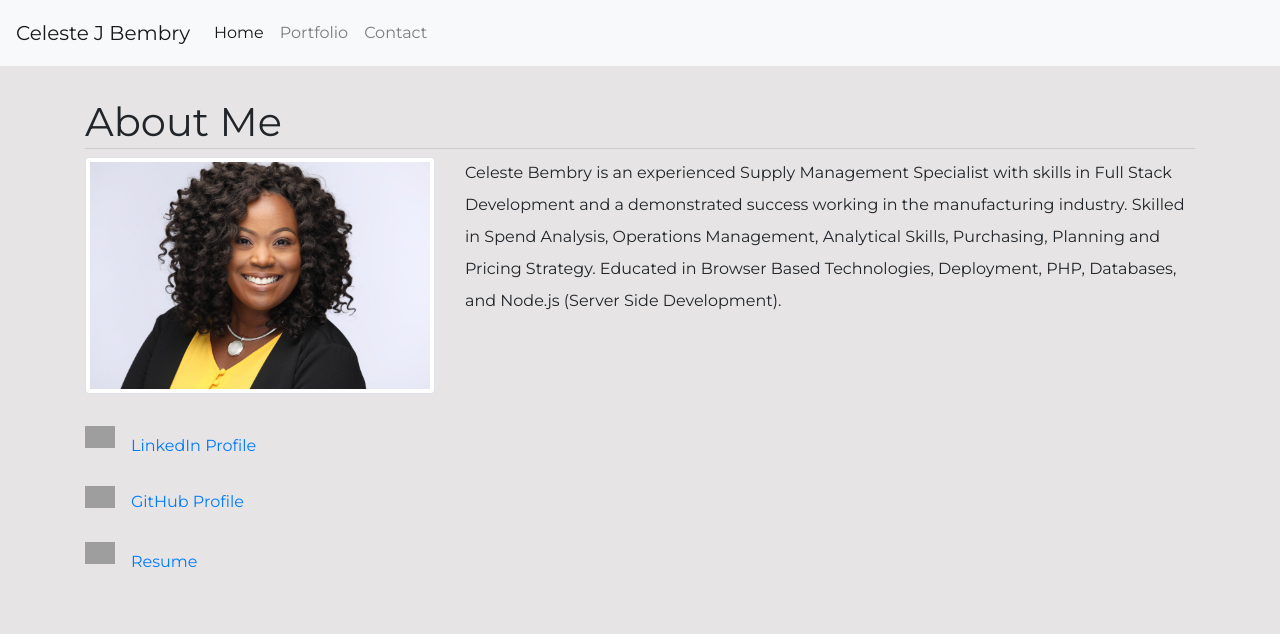
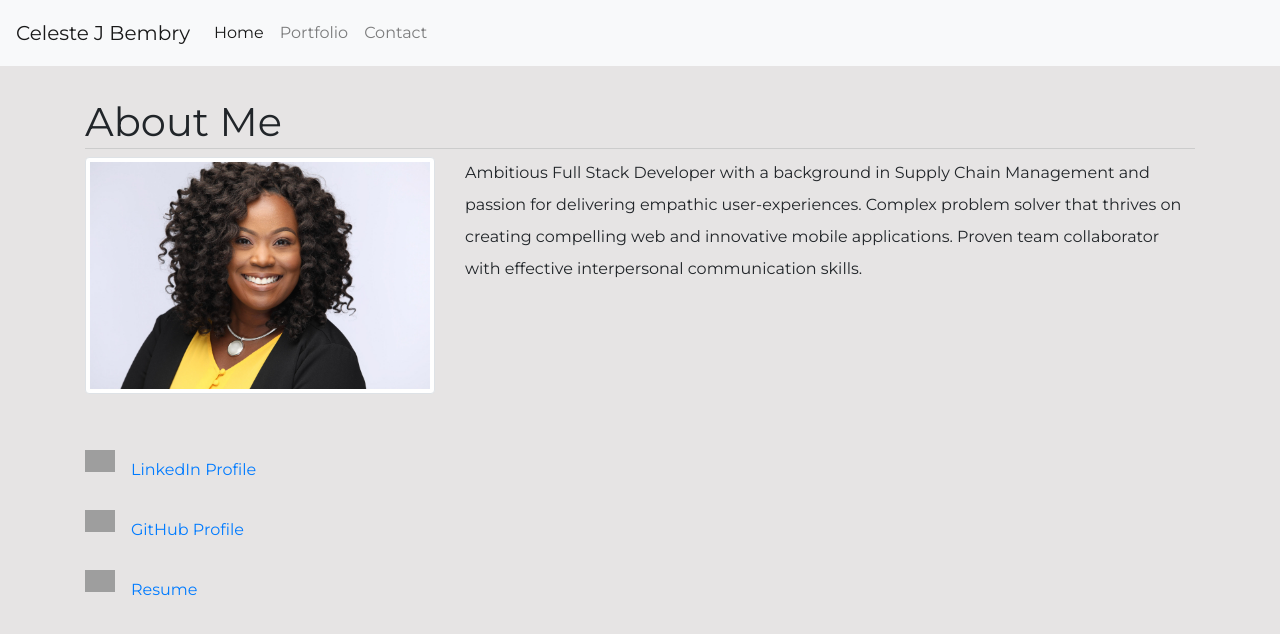
Before and after one commit to CelesteJBembry/CelesteJBembry.github.io, a plain HTML site: page index.html in a window 1280 px wide. Drawn offline with nearby package versions, Linux system fonts and the light colour scheme; grey boxes are pictures that could not be loaded.

Commit message:
changes to image links on home page

```diff
--- a/index.html
+++ b/index.html
@@ -68,27 +68,31 @@
         </div>
         <div class="col-lg-8">
               <p>
-                Celeste Bembry is an experienced Supply Management Specialist with skills in Full Stack Development and a demonstrated success working in the manufacturing industry. Skilled in Spend Analysis, Operations Management, Analytical Skills, Purchasing, Planning and Pricing Strategy. Educated in Browser Based Technologies, Deployment, PHP, Databases, and Node.js (Server Side Development).
-                </p>
+                Ambitious Full Stack Developer with a background in Supply Chain Management and passion for delivering empathic user-experiences. Complex problem solver that thrives on creating compelling web and innovative mobile applications. Proven team collaborator with effective interpersonal communication skills.
+              </p>
         </div>
       </div>
       <br>
       <div class="row">
       <div class="col-lg-4">
       <ul class="list-unstyled">
-        <li class="media">
-          <img src="https://1000logos.net/wp-content/uploads/2017/03/LinkedIn-Logo.png" class="mr-3" alt="LinkedIn-Logo" width="30">
+
+        <li class="media my-4">
+          <img src="https://simg.nicepng.com/png/small/14-143196_moravian-college-linkedin-linkedin-circle-logo-transparent.png" class="mr-3" alt="LinkedIn-Logo" width="30">
           <div class="media-body">
             <h5 class="mt-0 mb-1"></h5>
             <a href="https://www.linkedin.com/in/celestejbembry">LinkedIn Profile</a>
           </div>
         </li>
+
         <li class="media my-4">
           <img src="https://image.flaticon.com/icons/svg/25/25231.svg" class="mr-3" alt="GitHub-Logo"width="30">
           <div class="media-body">
+            <h5 class="mt-0 mb-1"></h5>
             <a href="https://github.com/CelesteJBembry">GitHub Profile</a>
           </div>
         </li>
+
         <li class="media">
           <img src="https://www.pngitem.com/pimgs/m/20-200740_resume-logo-png-transparent-png.png" class="mr-3" alt="Resume-Image" width="30">
           <div class="media-body">
@@ -96,6 +100,7 @@
             <a href="Images/CelesteBembryResume.pdf">Resume</a>
           </div>
         </li>
+
       </ul>
     </div>
     </div>
```
Also changed, not shown: 1 other file.
